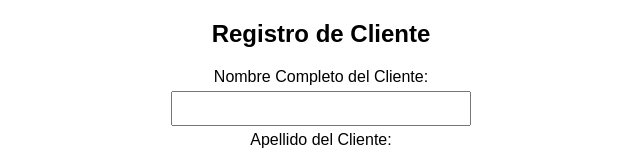
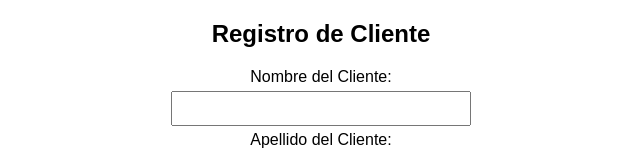
Before and after one commit to MiguelQuiton/Proyecto-sprint, a website: page public/index.html in a window 1280 px wide. Both pictures are taken after a click on the button "Cliente". Shown: the top 152 px of the page, without its empty margins (319-959 px from the left). Drawn offline with Linux system fonts and the light colour scheme.

Commit message:
commit prueba correcion de nombre
pasa de nombre completo a nombre de cliente

```diff
--- a/public/index.html
+++ b/public/index.html
@@ -19,7 +19,7 @@
   <div id="clienteView" class="hidden">
     <h2>Registro de Cliente</h2>
     <form id="formCliente">
-      <label for="nombreCliente">Nombre Completo del Cliente:</label>
+      <label for="nombreCliente">Nombre del Cliente:</label>
       <input type="text" id="nombreCliente" required>
 
       <label for="apellidoCliente">Apellido del Cliente:</label>
```
